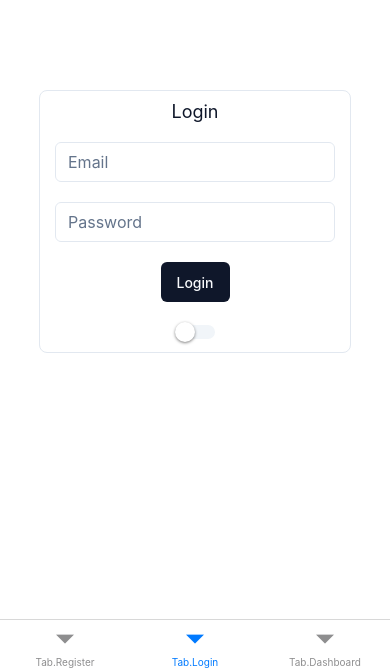
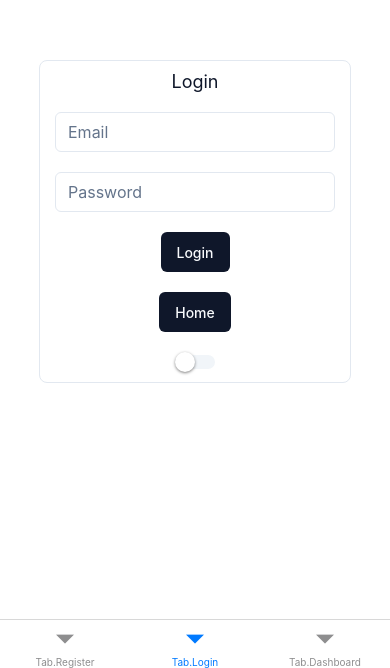
Before and after one commit to lqjlqj1997/leave-app-native, a React Native app: screen /Login in a window 390 px wide. Shown: the part 176-844 px from the top of the page. Built offline with nearby package versions, Linux system fonts and the light colour scheme.

Commit message:
Added home Btn in Login page

```diff
--- a/tabs/Auth/Login.tsx
+++ b/tabs/Auth/Login.tsx
@@ -13,6 +13,8 @@ import { Layout } from "./Layout";
 
 export function LoginScreen() {
     const navigation =
+        useNavigation<NativeStackNavigationProp<RootStackParamList, "Home">>();
+    const tabNavigation =
         useNavigation<NativeStackNavigationProp<RootTabParamList, "Tab.Login">>();
 
     const isDark = useThemeStore((state) => state.isDark);
@@ -91,7 +93,7 @@ export function LoginScreen() {
                     placeholder="Email"
                     placeholderTextColor={baseStyle.mutedForeground}
                     keyboardType="email-address"
-                    // onChangeText={setLoginEmail}
+                // onChangeText={setLoginEmail}
                 />
 
                 <TextInput
@@ -115,8 +117,13 @@ export function LoginScreen() {
                 />
                 <Button
                     title="Login"
-                    onPress={() => navigation.navigate("Tab.Dashboard")}
-                    // onPress={() => handleSubmit(loginEmail, password)}
+                    onPress={() => tabNavigation.navigate("Tab.Dashboard")}
+                // onPress={() => handleSubmit(loginEmail, password)}
+                ></Button>
+                <Button
+                    title="Home"
+                    onPress={() => navigation.navigate("Home")}
+                // onPress={() => handleSubmit(loginEmail, password)}
                 ></Button>
                 <ThemeSwitch />
             </ContainerView>
```
